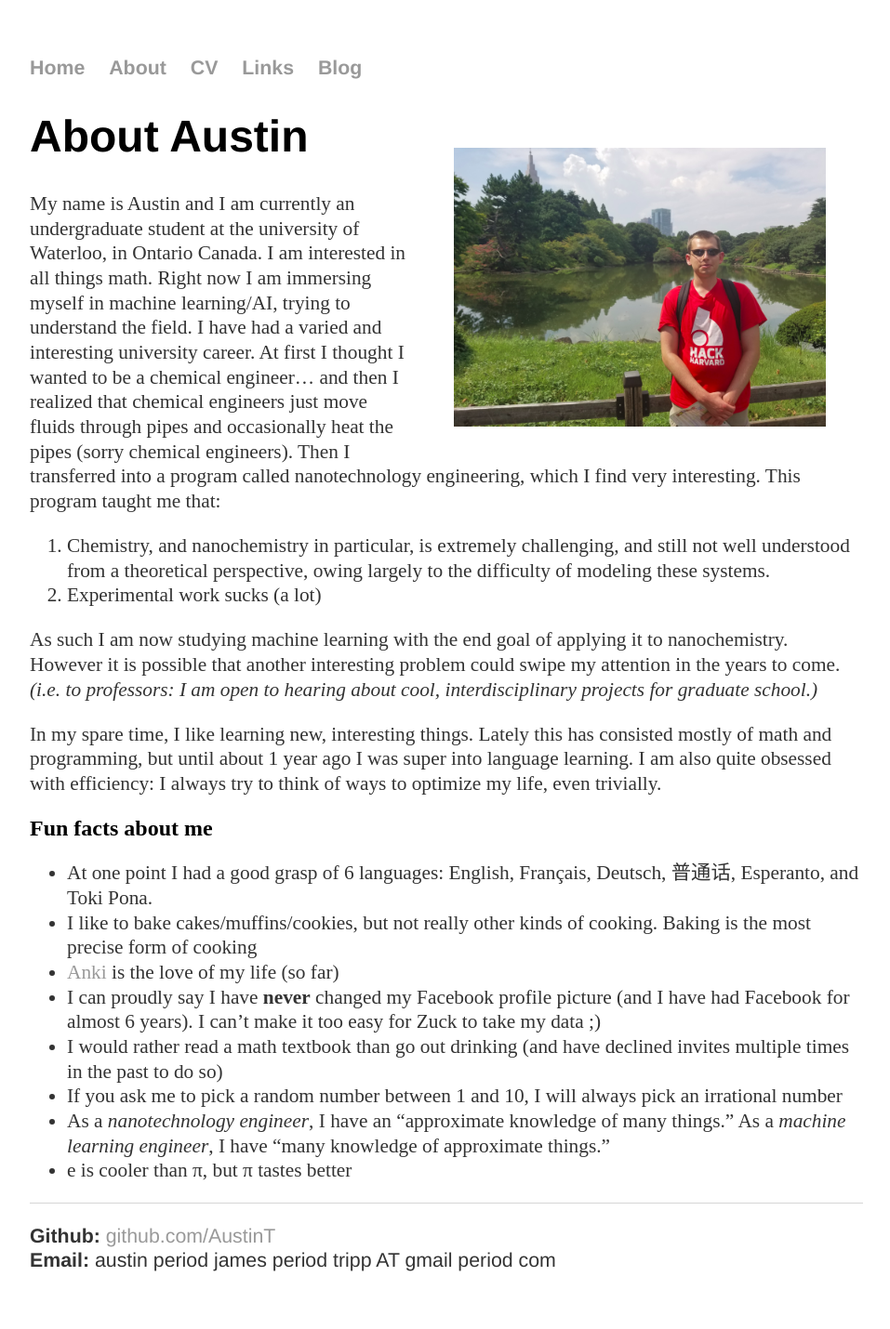
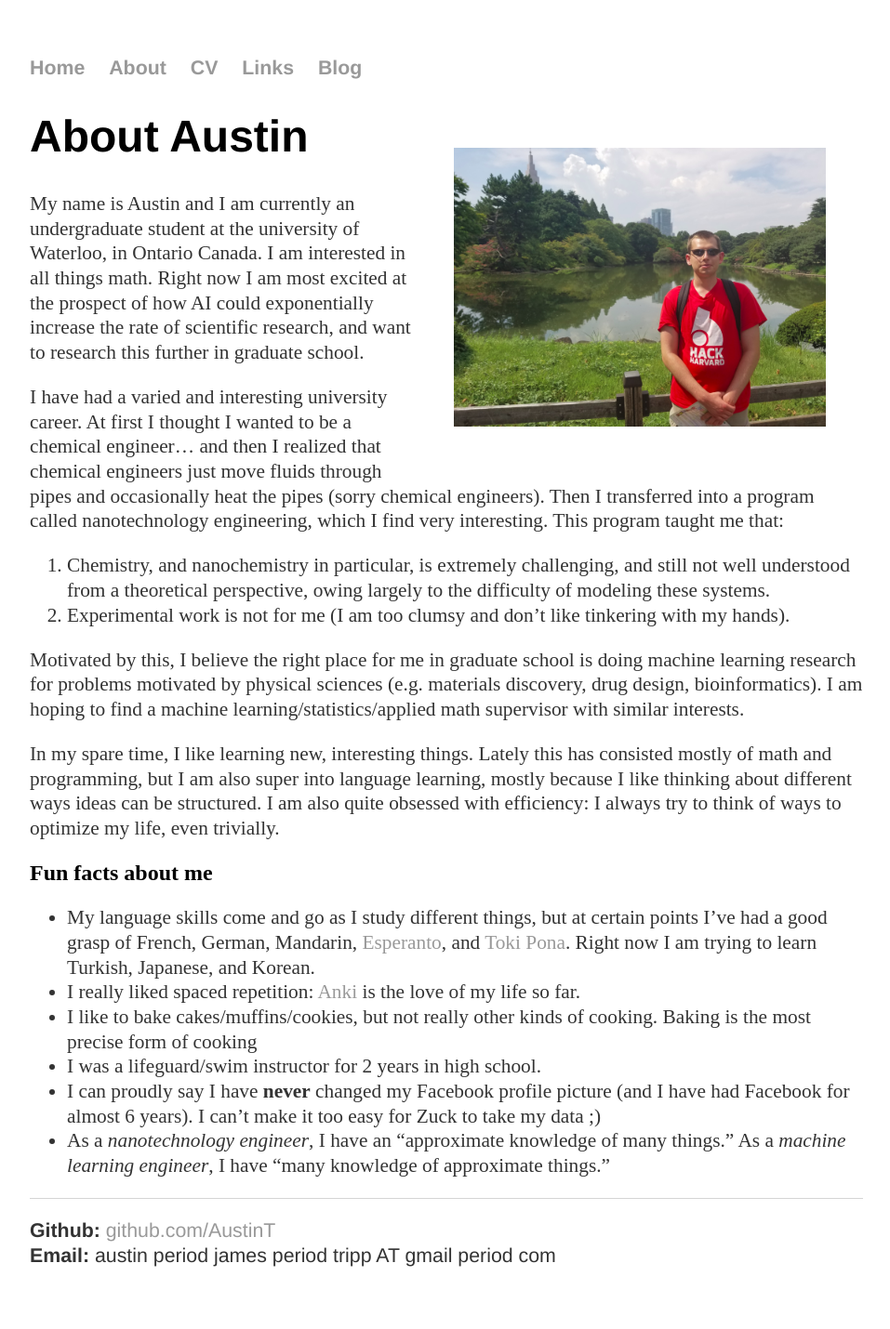
Before and after one commit to AustinT/AustinT.github.io, a Jekyll site: the page built from about/index.md, in a window 1280 px wide. Shown: the whole page at 93% size, without its empty margins (160-1117 px from the left). Built offline with Jekyll 4.4.1, drawn with Linux system fonts in a browser that asks for light colours.

Commit message:
Updated my homepage/about to be more current, and also slightly more professional

```diff
--- a/about/index.md
+++ b/about/index.md
@@ -8,8 +8,10 @@ style="float:right;width:400px;margin:40px">
 
 My name is Austin and I am currently an undergraduate
 student at the university of Waterloo, in Ontario Canada.
-I am interested in all things math. Right now I am immersing
-myself in machine learning/AI, trying to understand the field.
+I am interested in all things math.
+Right now I am most excited at the prospect of how AI could exponentially increase the rate of scientific research,
+and want to research this further in graduate school.
+
 I have had a varied and interesting university career.
 At first I thought I wanted to be a chemical engineer... and
 then I realized that chemical engineers just move fluids
@@ -18,26 +20,26 @@ Then I transferred into a program called nanotechnology
 engineering, which I find very interesting. This program taught me that:
 
 1. Chemistry, and nanochemistry in particular, is extremely challenging, and still not well understood from a theoretical perspective, owing largely to the difficulty of modeling these systems.
-2. Experimental work sucks (a lot)
+2. Experimental work is not for me (I am too clumsy and don't like tinkering with my hands).
 
-As such I am now studying machine learning with the end
-goal of applying it to nanochemistry. However it is possible
-that another interesting problem could swipe my attention
-in the years to come. _(i.e. to professors: I
-am open to hearing about cool, interdisciplinary projects
-for graduate school.)_
+Motivated by this, I believe the right place for me in graduate school is doing
+machine learning research for problems motivated by physical sciences
+(e.g. materials discovery, drug design, bioinformatics).
+I am hoping to find a machine learning/statistics/applied math supervisor with similar interests.
 
 In my spare time, I like learning new, interesting things.
 Lately this has consisted mostly of math and programming,
-but until about 1 year ago I was super into language learning.
+but I am also super into language learning,
+mostly because I like thinking about different ways ideas can be structured.
 I am also quite obsessed with efficiency: I always try to think of ways to optimize my life, even trivially.
 
 ## Fun facts about me
-- At one point I had a good grasp of 6 languages: English, Français, Deutsch, 普通话, Esperanto, and Toki Pona.
+- My language skills come and go as I study different things,
+ but at certain points I've had a good grasp of French, German, Mandarin,
+ [Esperanto](https://en.wikipedia.org/wiki/Esperanto), and [Toki Pona](https://en.wikipedia.org/wiki/Toki_Pona).
+ Right now I am trying to learn Turkish, Japanese, and Korean.
+- I really liked spaced repetition: [Anki](https://apps.ankiweb.net/) is the love of my life so far.
 - I like to bake cakes/muffins/cookies, but not really other kinds of cooking. Baking is the most precise form of cooking
-- [Anki](https://apps.ankiweb.net/) is the love of my life (so far)
+- I was a lifeguard/swim instructor for 2 years in high school.
 - I can proudly say I have <b>never</b> changed my Facebook profile picture (and I have had Facebook for almost 6 years). I can't make it too easy for  Zuck to take my data ;)
-- I would rather read a math textbook than go out drinking (and have declined invites multiple times in the past to do so)
-- If you ask me to pick a random number between 1 and 10, I will always pick an irrational number
 - As a _nanotechnology engineer_, I have an "approximate knowledge of many things." As a _machine learning engineer_, I have "many knowledge of approximate things."
-- e is cooler than π, but π tastes better
```
Also changed, not shown: index.md (+14 -5 lines).
